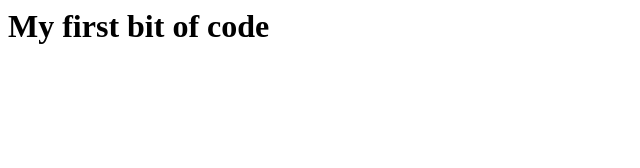
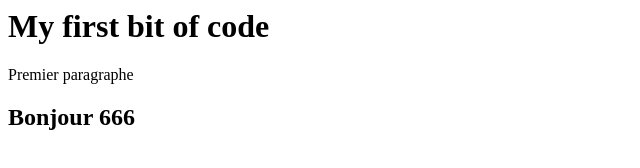
Before and after one commit to G4rv13l/my-first-repository, a plain HTML site: page index.html in a window 1280 px wide. Shown: the whole page, without its empty margins (0-640 px from the left). Drawn offline with Linux system fonts and the light colour scheme.

Commit message:
ajout titre 2 et p

```diff
--- a/index.html
+++ b/index.html
@@ -1 +1,5 @@
 <h1>My first bit of code</h1>
+
+<p>Premier paragraphe</p>
+
+<h2>Bonjour 666</h2>
```
